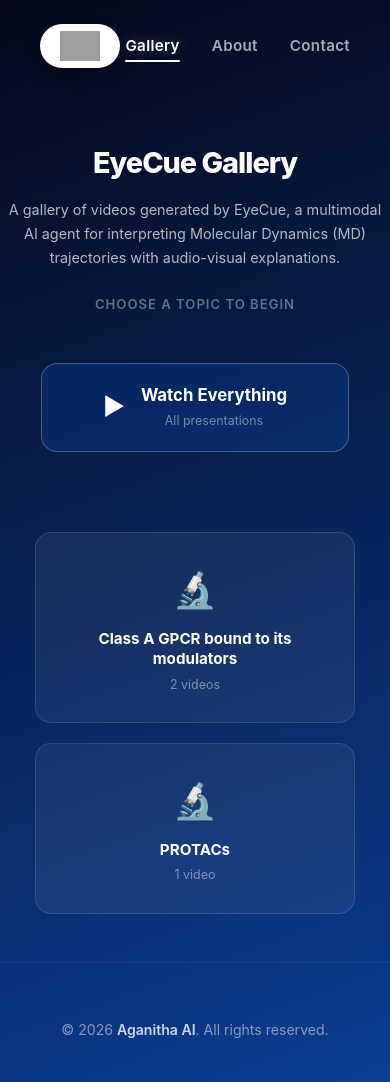
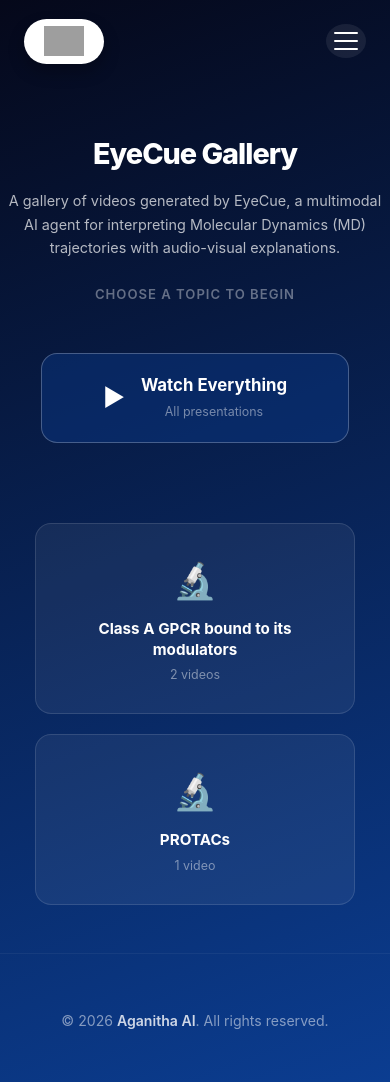
Before and after one commit to aganitha/eyecue, a Jekyll site: the page built from index.html, in a window 390 px wide. Built offline with Jekyll 4.4.1, drawn with Linux system fonts in a browser that asks for light colours; grey boxes are pictures that could not be loaded.

Commit message:
Made the main menu responsive

```diff
--- a/_includes/header.html
+++ b/_includes/header.html
@@ -2,6 +2,14 @@
   <a href="https://aganitha.ai/" class="logo-pill" target="_blank">
     <img src="{{ site.logo }}" alt="Aganitha AI Logo">
   </a>
+
+  <input type="checkbox" id="menu-toggle" class="menu-toggle">
+  <label for="menu-toggle" class="menu-icon">
+    <span></span>
+    <span></span>
+    <span></span>
+  </label>
+
   <nav>
     <a href="{{ '/' | relative_url }}" {% if page.url == '/' or page.url == '/index.html' %}class="active"{% endif %}>Gallery</a>
     <a href="{{ '/about/' | relative_url }}" {% if page.url contains '/about/' %}class="active"{% endif %}>About</a>
--- a/assets/css/style.css
+++ b/assets/css/style.css
@@ -89,6 +89,99 @@
   height: 2px;
   background: #ffffff;
   border-radius: 2px;
+}
+
+/* ── Responsive Mobile Menu ── */
+.menu-toggle {
+  display: none;
+}
+
+.menu-icon {
+  display: none;
+  cursor: pointer;
+  flex-direction: column;
+  gap: 6px;
+  position: relative;
+  z-index: 1001;
+  padding: 0.5rem;
+  border-radius: 50%;
+  background: rgba(255, 255, 255, 0.08);
+  transition: background 0.3s;
+}
+
+.menu-icon:hover {
+  background: rgba(255, 255, 255, 0.15);
+}
+
+.menu-icon span {
+  width: 24px;
+  height: 2px;
+  background: #ffffff;
+  border-radius: 2px;
+  transition: all 0.3s cubic-bezier(0.165, 0.84, 0.44, 1);
+}
+
+@media (max-width: 768px) {
+  .global-header {
+    padding: 1.2rem 1.5rem;
+    position: relative;
+  }
+
+  .menu-icon {
+    display: flex;
+  }
+
+  .global-header nav {
+    position: fixed;
+    top: 0;
+    right: -100%;
+    width: 300px;
+    height: 100vh;
+    background: rgba(5, 8, 26, 0.98);
+    backdrop-filter: blur(20px);
+    -webkit-backdrop-filter: blur(20px);
+    flex-direction: column;
+    justify-content: center;
+    align-items: center;
+    gap: 3rem;
+    transition: all 0.5s cubic-bezier(0.165, 0.84, 0.44, 1);
+    z-index: 1000;
+    box-shadow: -15px 0 35px rgba(0, 0, 0, 0.4);
+    opacity: 0;
+    visibility: hidden;
+  }
+
+  .global-header nav a {
+    font-size: 1.25rem;
+    color: rgba(255, 255, 255, 0.7);
+  }
+
+  .global-header nav a.active::after {
+    bottom: -8px;
+    height: 3px;
+  }
+
+  .menu-toggle:checked ~ nav {
+    right: 0;
+    opacity: 1;
+    visibility: visible;
+  }
+
+  .menu-toggle:checked ~ .menu-icon span:nth-child(1) {
+    transform: rotate(45deg) translate(6px, 5px);
+  }
+  .menu-toggle:checked ~ .menu-icon span:nth-child(2) {
+    opacity: 0;
+    transform: translateX(-10px);
+  }
+  .menu-toggle:checked ~ .menu-icon span:nth-child(3) {
+    transform: rotate(-45deg) translate(6px, -5px);
+  }
+
+  /* When menu is open, prevent scrolling */
+  body:has(#menu-toggle:checked) {
+    overflow: hidden;
+  }
 }
 
 /* Common Footer */
```
